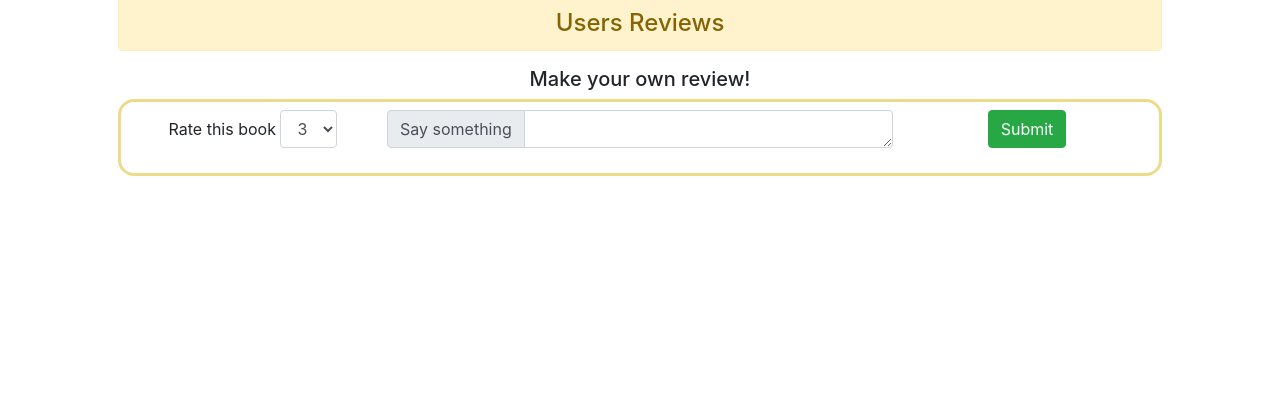
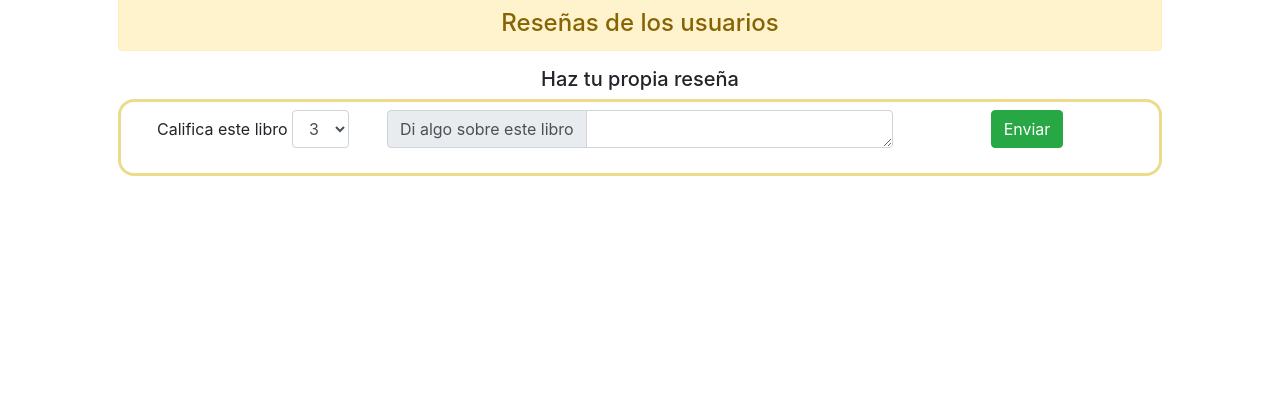
Before and after one commit to MrMistyEyed04/cs50w-project1, a Flask app: template templates/book.html in a window 1280 px wide. Shown: the part 284-704 px from the top of the page. Run offline with Flask 2, Linux system fonts and the light colour scheme; the template is opened without the code that fills it, so the values that code supplies are empty; some libraries are stand-ins or nearby versions.

Commit message:
buscador ok

```diff
--- /dev/null
+++ b/api.py
@@ -0,0 +1,5 @@
+import requests
+
+isbn='080213825X'
+response = requests.get("https://www.googleapis.com/books/v1/volumes?q=isbn:"+isbn).json()
+print(response)
--- a/application.py
+++ b/application.py
@@ -7,6 +7,7 @@ from dotenv import load_dotenv
 from werkzeug.security import generate_password_hash, check_password_hash
 from helpers import *
 from cs50 import SQL
+import requests
 
 
 load_dotenv()
@@ -129,7 +130,7 @@ def register():
         # Commit changes to database
         db.commit()
 
-        flash('Account created', 'info')
+        flash('Cuenta creada', 'info')
 
         # Redirect user to index page
         return redirect("/")
@@ -185,17 +186,16 @@ def book(isbn):
         comment = request.form.get("comment")
 
         # Search book_id by ISBN
-        row = db.execute("SELECT id FROM books WHERE isbn = :isbn",
-                        {"isbn": isbn})
+        query = text("SELECT id FROM books WHERE isbn = :isbn")
+        row = db.execute(query, {"isbn": isbn})
 
         # Save id into variable
         bookId = row.fetchone() # (id,)
         bookId = bookId[0]
 
         # Check for user submission (ONLY 1 review/user allowed per book)
-        row2 = db.execute("SELECT * FROM reviews WHERE user_id = :user_id AND book_id = :book_id",
-                    {"user_id": currentUser,
-                     "book_id": bookId})
+        query = text("SELECT * FROM reviews WHERE user_id = :user_id AND book_id = :book_id")
+        row2 = db.execute(query, {"user_id": currentUser, "book_id": bookId})
 
         # A review already exists
         if row2.rowcount == 1:
@@ -206,12 +206,8 @@ def book(isbn):
         # Convert to save into DB
         rating = int(rating)
 
-        db.execute("INSERT INTO reviews (user_id, book_id, comment, rating) VALUES \
-                    (:user_id, :book_id, :comment, :rating)",
-                    {"user_id": currentUser,
-                    "book_id": bookId,
-                    "comment": comment,
-                    "rating": rating})
+        query = text("INSERT INTO reviews (user_id, book_id, comment, rating) VALUES (:user_id, :book_id, :comment, :rating)")
+        db.execute(query, {"user_id": currentUser, "book_id": bookId, "comment": comment, "rating": rating})
 
         # Commit transactions to DB and close the connection
         db.commit()
@@ -223,9 +219,8 @@ def book(isbn):
     # Take the book ISBN and redirect to his page (GET)
     else:
 
-        row = db.execute("SELECT isbn, title, author, year FROM books WHERE \
-                        isbn = :isbn",
-                        {"isbn": isbn})
+        query = text("SELECT isbn, title, author, year FROM books WHERE isbn = :isbn")
+        row = db.execute(query, {"isbn": isbn})
 
         bookInfo = row.fetchall()
 
@@ -250,8 +245,8 @@ def book(isbn):
         """ Users reviews """
 
          # Search book_id by ISBN
-        row = db.execute("SELECT id FROM books WHERE isbn = :isbn",
-                        {"isbn": isbn})
+        query = text("SELECT id FROM books WHERE isbn = :isbn")
+        row = db.execute(query, {"isbn": isbn})
 
         # Save id into variable
         book = row.fetchone() # (id,)
@@ -259,14 +254,17 @@ def book(isbn):
 
         # Fetch book reviews
         # Date formatting (https://www.postgresql.org/docs/9.1/functions-formatting.html)
-        results = db.execute("SELECT users.username, comment, rating, \
-                            to_char(time, 'DD Mon YY - HH24:MI:SS') as time \
-                            FROM users \
-                            INNER JOIN reviews \
-                            ON users.id = reviews.user_id \
-                            WHERE book_id = :book \
-                            ORDER BY time",
-                            {"book": book})
+        query = text("""
+    SELECT users.username, comment, rating,
+    to_char(time, 'DD Mon YY - HH24:MI:SS') as time
+    FROM users
+    INNER JOIN reviews
+    ON users.id = reviews.user_id
+    WHERE book_id = :book
+    ORDER BY time
+""")
+
+        results = db.execute(query, {"book": book})
 
         reviews = results.fetchall()
 
--- a/cuentas.py
+++ b/cuentas.py
@@ -28,10 +28,11 @@ def main():
     query02=db.execute(creacion02)
     creacion03 = text("""CREATE TABLE reviews (
     id_resena SERIAL NOT NULL,
-    id_usuario INTEGER NOT NULL,
-    id_libro INTEGER NOT NULL,
+    user_id INTEGER NOT NULL,
+    book_id INTEGER NOT NULL,
     rating INTEGER NOT NULL,
     comment TEXT
+    time TIMESTAMP
     );
     """)
     query03=db.execute(creacion03)
--- a/import.py
+++ b/import.py
@@ -1,6 +1,9 @@
 import os, csv
 from sqlalchemy import create_engine
 from sqlalchemy.orm import scoped_session, sessionmaker
+from dotenv import load_dotenv
+
+load_dotenv()
 
 # database engine object from SQLAlchemy that manages connections to the database
 engine = create_engine(os.getenv("DATABASE_URL"))
--- a/requirements.txt
+++ b/requirements.txt
@@ -2,6 +2,7 @@ Flask
 Flask-Session
 psycopg2-binary
 SQLAlchemy
+requests
 
 certifi==2018.11.29
 chardet==3.0.4
--- a/templates/book.html
+++ b/templates/book.html
@@ -19,7 +19,7 @@
 
         <!--GOODREADS REVIEWS -->
         <div class="col-sm-4">
-            <img class="mb-3" src="../static/goodreads.jpg" alt="Goodreads" width="200" height="45">
+            <img class="mb-3" src="../static/biblioteca.jpg" alt="Goodreads" width="200" height="45">
             <h5>Nº of Ratings: {{bookInfo[1]['work_ratings_count']}}</h5>
             <h5>Average Rating: {{bookInfo[1]['average_rating']}}</h5>
             <h5>
@@ -29,15 +29,15 @@
     </div>
     <div class="dropdown-divider"></div>
 
-    <h4 class="alert alert-warning">Users Reviews</h4>
-    <h5>Make your own review!</h5>
+    <h4 class="alert alert-warning">Reseñas de los usuarios</h4>
+    <h5>Haz tu propia reseña</h5>
 
     <div>
         <!-- REVIEW FORM -->
         <form method="POST" class="form-border">
             <div class="form-row">
                 <div class="form-group col-sm">
-                    <label for="rating">Rate this book</label>
+                    <label for="rating">Califica este libro</label>
                     <select id="rating" name="rating" class="form-control" required>
                         <option value="1">1</option>
                         <option value="2">2</option>
@@ -49,13 +49,13 @@
                 <div class="form-group col-sm-6">
                     <div class="input-group">
                         <div class="input-group-prepend">
-                            <span class="input-group-text">Say something</span>
+                            <span class="input-group-text">Di algo sobre este libro</span>
                         </div>
                         <textarea name="comment" id="comment" class="form-control" rows="1" required></textarea>
                     </div>
                 </div>
                 <div class="form-group col-sm">
-                    <button class="btn btn-success" type="submit">Submit</button>
+                    <button class="btn btn-success" type="submit">Enviar</button>
                 </div>
             </div>
         </form>
@@ -67,7 +67,7 @@
             <div class="list-group">
                 <a href="#" class="list-group-item list-group-item-action flex-column align-items-start">
                     <div class="d-flex w-100 justify-content-between">
-                        <h6 class="mb-1" style="color: papayawhip">{{review['username']}} said...</h6>
+                        <h6 class="mb-1" style="color: papayawhip">{{review['username']}} dijo:</h6>
                         <small>{{review['time']}}</small>
                     </div>
                     <p class="mb-1">{{review['comment']}}</p>
--- a/templates/error.html
+++ b/templates/error.html
@@ -5,5 +5,5 @@
 {% endblock %}
 
 {% block content %}
-    <h2>Oops, {{ message }}</h2>
+    <h2>Ups, {{ message }}</h2>
 {% endblock %}
--- a/templates/results.html
+++ b/templates/results.html
@@ -20,7 +20,7 @@
                 <h6 class="card-text">{{book['isbn']}}</h6>
             </div>
             <div class="card-footer">
-                <a href="/book/{{book['isbn']}}" class="card-link">Go to book page</a>
+                <a href="/book/{{book['isbn']}}" class="card-link">Ir a la página del libro</a>
             </div>
         </div>
     {% endfor %}
```
Also changed, not shown: static/biblioteca.jpg (added), 5 other files.
